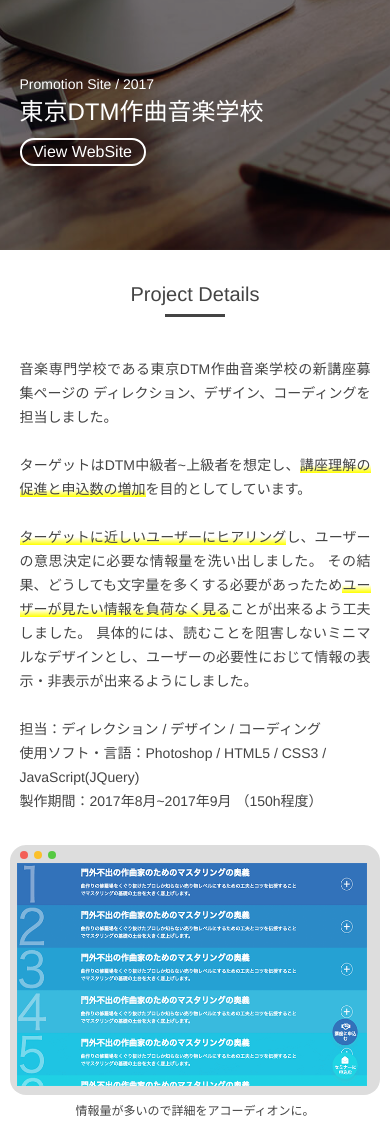
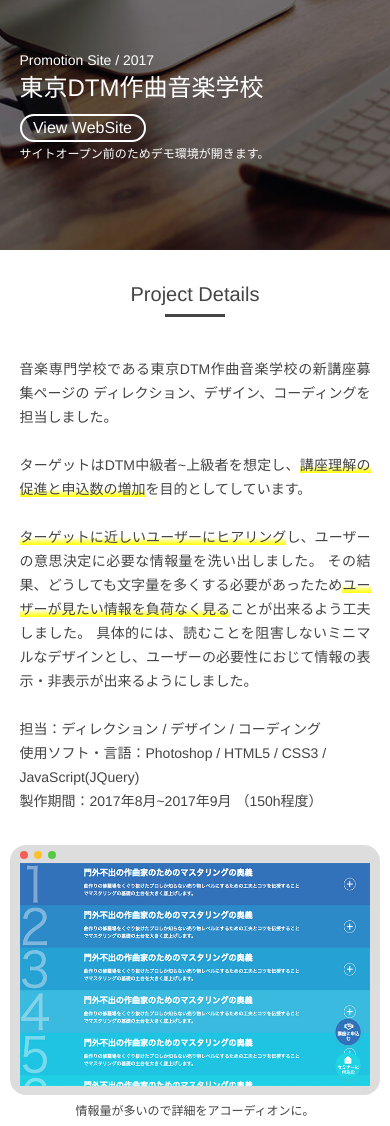
Before and after one commit to miyarappo/portfolio, a plain HTML site: page works/tokyodtm/index.html in a window 390 px wide. Shown: the part 425-1551 px from the top of the page. Drawn offline with Linux system fonts and the light colour scheme.

Commit message:
文言の一部を修正

```diff
--- a/sass/_page_works.scss
+++ b/sass/_page_works.scss
@@ -102,6 +102,8 @@
     }
     .item-iphone {
       padding: 0;
+      display: block;
+      margin: 0 auto;
     }
   }
   .screen-item {
@@ -251,7 +253,7 @@
       img {
         width: calc(100% - 20px);
         height: 223px;
-        padding: 4px 0 0 7px;
+        padding: 4px 0 0 10px;
       }
     }
     p {
--- a/sass/_setting.scss
+++ b/sass/_setting.scss
@@ -29,6 +29,10 @@
 
 .emphasis {
   background: linear-gradient(white 50%, yellow);
+}
+
+.notes {
+  font-size: 12px;
 }
 
 footer {
@@ -238,4 +242,9 @@
       }
     }
   }
+
+  body::after {
+    display: none;
+  }
+
 }
--- a/works/tokyodtm/index.html
+++ b/works/tokyodtm/index.html
@@ -40,6 +40,7 @@
             <p>Promotion Site / 2017</p>
             <h2>東京DTM作曲音楽学校</h2>
             <p class="top-btn"><a href="http://miyarappo.sakura.ne.jp/portpolio/tokyo_dtm/" target="_blank">View WebSite</a></p>
+            <p class="notes">サイトオープン前のためデモ環境が開きます。</p>
           </div>
         </div>
       </div>
@@ -85,7 +86,7 @@
           <img class="item-iphone" src="../../images/works/tokyodtm/tokyodtm_screen_03.png" alt="">
         </div>
         <a href="http://miyarappo.sakura.ne.jp/portpolio/tokyo_dtm/" target="_blank">View WebSite</a>
-        <p>サイトオープン前のためデモ環境が開きます。</p>
+        <p class="notes">サイトオープン前のためデモ環境が開きます。</p>
       </section>
     </main>
     <footer>
```
Also changed, not shown: about/index.html (+3 -3 lines), works/beluga/index.html (+2 -0 lines), css/style.css.
